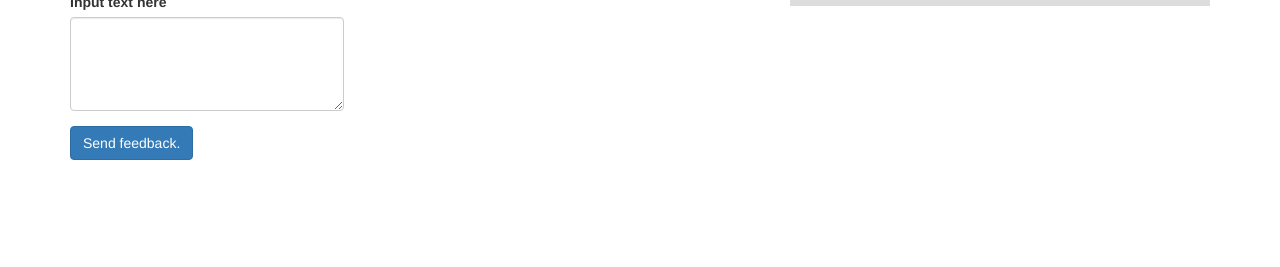
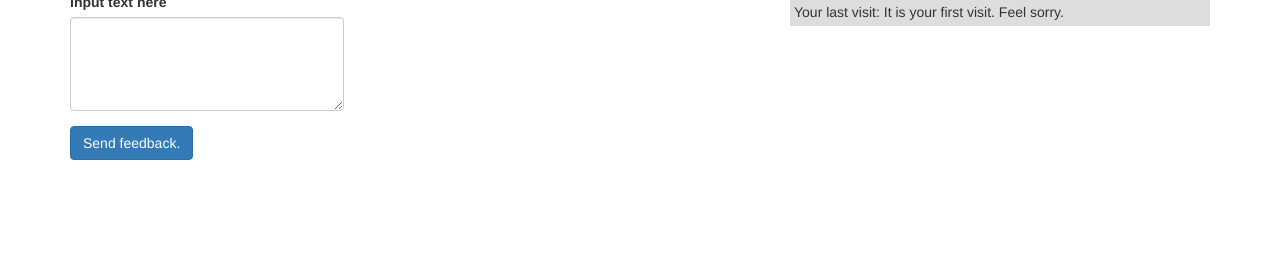
Before and after one commit to PaulWasTaken/FlaskAzure, a Flask app: template FlaskWebProject1/templates/comments.html in a window 1280 px wide. Shown: the part 153-420 px from the top of the page. Run offline with Flask 2, Linux system fonts and the light colour scheme; the template is opened without the code that fills it, so the values that code supplies are empty; some libraries are stand-ins or nearby versions.

Commit message:
Specific visitor's time tracking

```diff
--- a/FlaskWebProject1/templates/comments.html
+++ b/FlaskWebProject1/templates/comments.html
@@ -51,6 +51,12 @@
                             Unique visitors today: {{ visit_info.unique_today }}<br>
                             Total visitors: {{ visit_info.total }}<br>
                             Total unique visitors: {{ visit_info.unique_total }}<br>
+                            <div>
+                                Your last visit: {{
+                                last_time.strftime("%Y-%m-%d %H:%M:%S") if
+                                last_time else "It is your first visit. Feel
+                                sorry." }}
+                            </div>
                         </div>
                     </div>
                 </div>
--- a/FlaskWebProject1/views.py
+++ b/FlaskWebProject1/views.py
@@ -46,7 +46,8 @@ def comments():
     if ip_from not in ip_tracker.last_visited_ip:
         ip_tracker.track_ip(ip_from, posted=False)
         ip_storage.update(ip_from not in ip_tracker.unique_ips)
-        ip_tracker.update_unique(ip_from)
+
+    ip_tracker.update_unique(ip_from)
 
     if request.method == 'POST':
         if ip_from not in ip_tracker.last_posted_ip and request.form['text_area']:
@@ -61,4 +62,5 @@ def comments():
 
     return render_template("comments.html",
                            data=FEEDBACK_STORAGE[request.args["from"]],
-                           visit_info=ip_storage.get_stats())
+                           visit_info=ip_storage.get_stats(),
+                           last_time=ip_tracker.get_last_visited_time(ip_from))
```
Also changed, not shown: FlaskWebProject1/ip_workers.py (+6 -3 lines).
